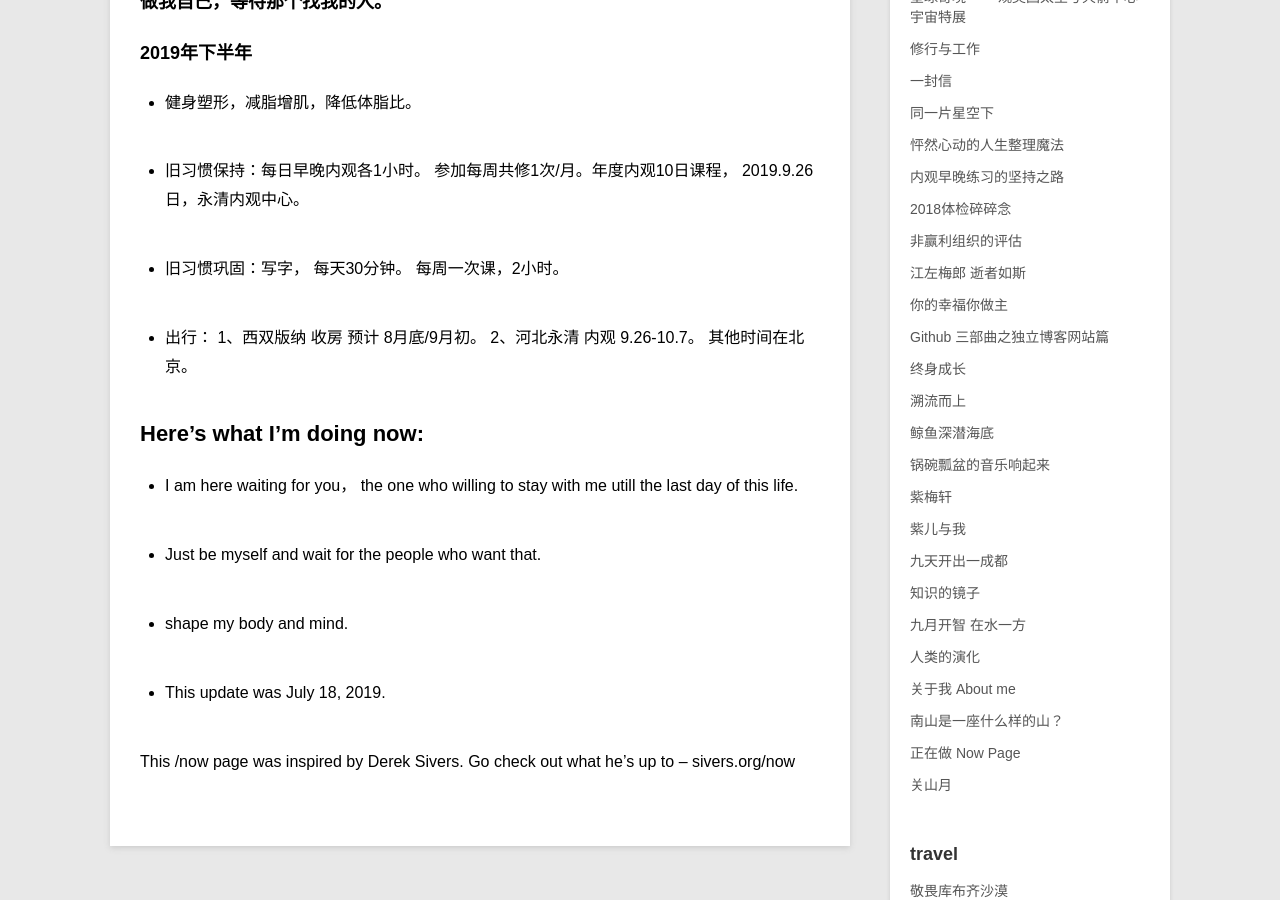
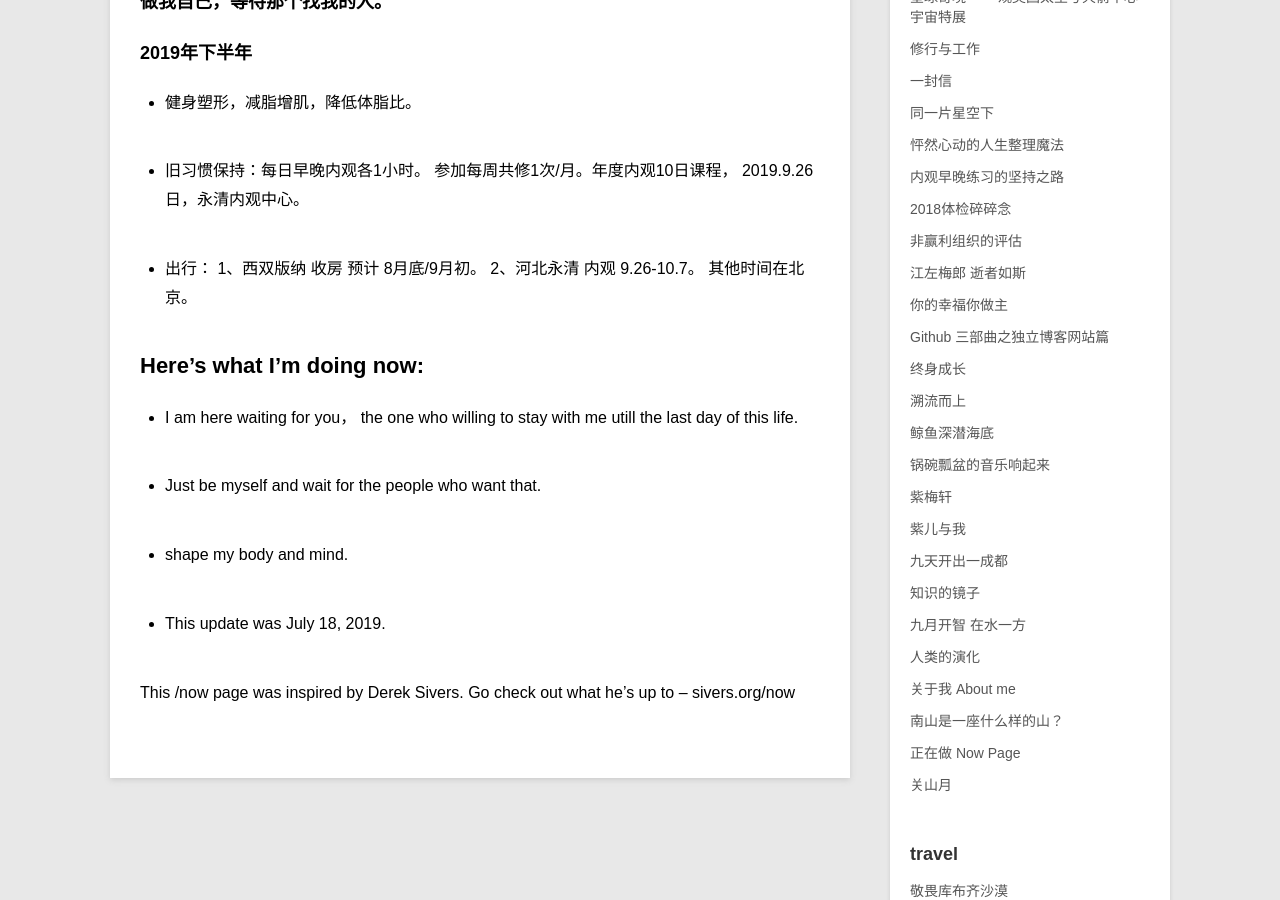
Before and after one commit to violettianjie/violettianjie.github.io, a Jekyll site: the page built from _posts/blog/2017-09-03-now.md, in a window 1280 px wide and 900 px high, scrolled down 512 px. Built offline with Jekyll 4.4.1, drawn with Linux system fonts in a browser that asks for light colours; comment, search, counter and statistics services are not loaded.

Commit message:
Update 2017-09-03-now.md

```diff
--- a/_posts/blog/2017-09-03-now.md
+++ b/_posts/blog/2017-09-03-now.md
@@ -20,8 +20,6 @@ category: blog
 - 健身塑形，减脂增肌，降低体脂比。
 
 - 旧习惯保持：每日早晚内观各1小时。 参加每周共修1次/月。年度内观10日课程， 2019.9.26日，永清内观中心。
-
-- 旧习惯巩固：写字， 每天30分钟。 每周一次课，2小时。
 
 - 出行：     1、西双版纳 收房 预计 8月底/9月初。 2、河北永清 内观 9.26-10.7。 其他时间在北京。
 
```
